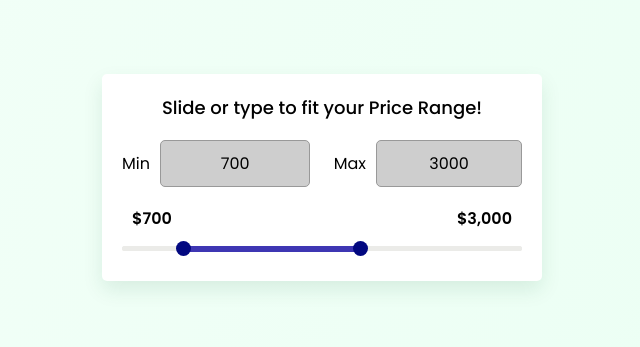
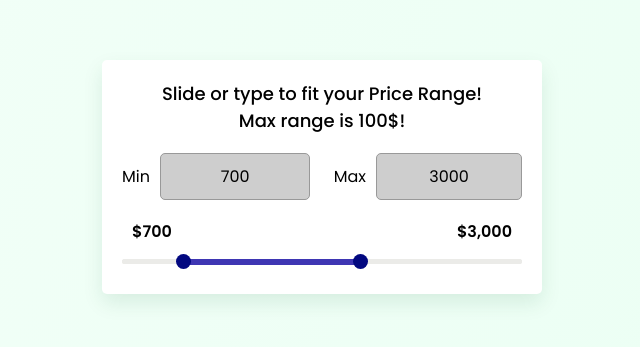
Before and after one commit to huyanh052222-dev/JS-5S, a plain HTML site: page index.html in a window 1280 px wide. Shown: the part 223-570 px from the top of the page, without its empty margins (318-958 px from the left). Drawn offline with Linux system fonts and the light colour scheme.

Commit message:
update max range

```diff
--- a/index.html
+++ b/index.html
@@ -35,7 +35,7 @@
         </div>
     </div> -->
     <div class="container">
-    <div class="heading">Slide or type to fit your Price Range!</div>
+    <div class="heading">Slide or type to fit your Price Range! <br>Max range is 100$!</div>
 
     <div class="input-box">
         <div class="field">
```
